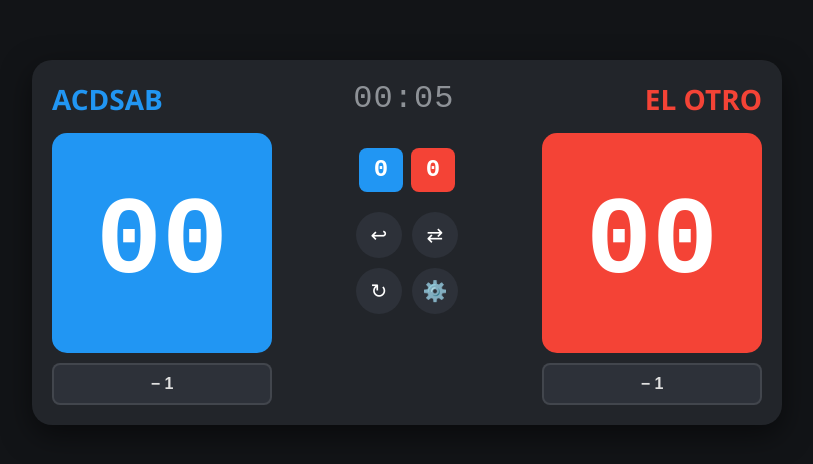
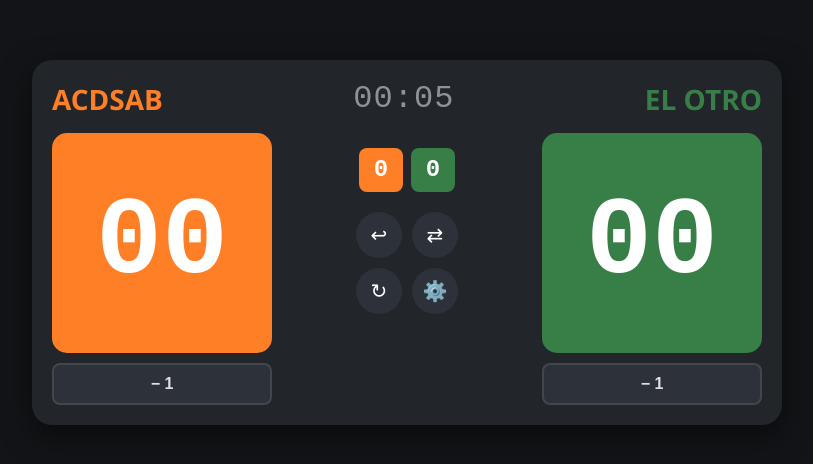
Before and after one commit to ruul620/marcadorvoley.github.com, a plain HTML site: page index.html in a window 1280 px wide. Shown: the part 158-622 px from the top of the page, without its empty margins (233-1046 px from the left). Drawn offline with Linux system fonts and the light colour scheme.

Commit message:
Update index.html

```diff
--- a/index.html
+++ b/index.html
@@ -7,8 +7,8 @@
     <style>
         :root {
             --bg-color: #22252a;
-            --home-color: #2196F3;
-            --guest-color: #F44336;
+            --home-color: #FF7F27;
+            --guest-color: #377E47;
             --text-white: #ffffff;
             --gray-text: #8e9297;
             --panel-bg: #1b1d22;
```
